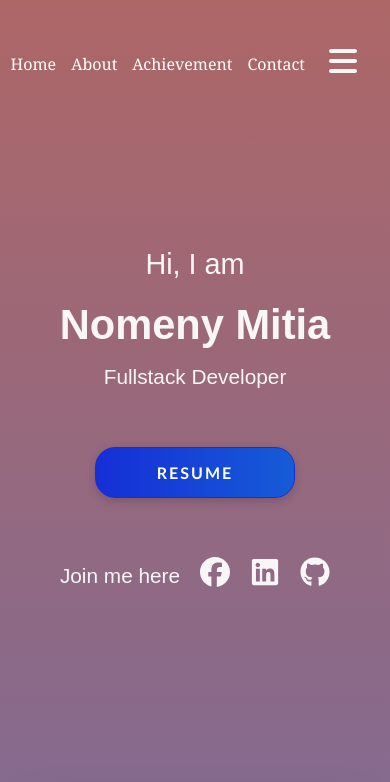
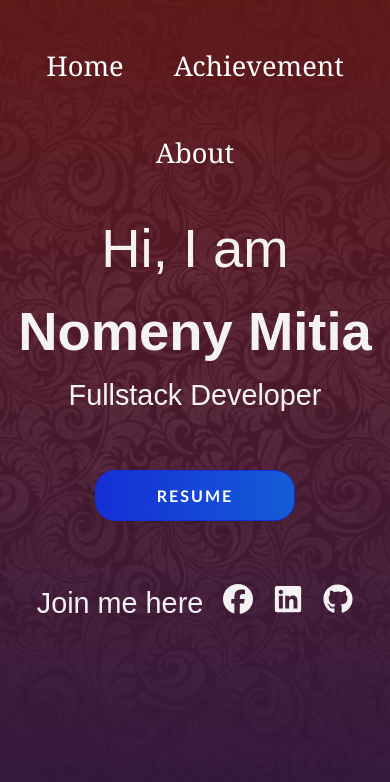
Before and after one commit to NomenyMitia4/portfolio, a Next.js app: page / in a window 390 px wide. Shown: the top 782 px of the page. Built offline with nearby package versions, Linux system fonts and the light colour scheme.

Commit message:
About page updated

```diff
--- /dev/null
+++ b/src/app/components/menu/menu.module.css
@@ -0,0 +1,30 @@
+.header
+{
+    z-index: 1;
+    width: 100%;
+    position: absolute;
+    top: 5%;
+}
+
+.items
+{
+    position: relative;
+    display: flex;
+    align-items: center;
+    justify-content: center;
+    gap: 50px;
+    padding: 5px;
+    font-size: 1.2rem;
+    font-family:Cambria, Cochin, Georgia, Times, 'Times New Roman', serif;
+    color: #ffffff;
+    cursor: pointer;
+}
+
+@media (max-width: 700px)
+{
+    .items
+    {
+        flex-wrap: wrap;
+        font-size: 1.7em;
+    }
+}
--- /dev/null
+++ b/src/app/components/menu/menu.tsx
@@ -0,0 +1,19 @@
+import style from "./menu.module.css"
+import Image from "next/image";
+import Link from "next/link";
+
+const Menu = () => {
+    return (
+        <>
+            <div className={style.header}>
+                <div className={style.items}>
+                    <Link href={"/"}>Home</Link>
+                    <Link href={"/achievement"}>Achievement</Link>
+                    <Link href={"/about"}>About</Link>
+                </div>
+            </div>
+        </>
+    )
+}
+
+export default Menu;
--- a/src/app/home.module.css
+++ b/src/app/home.module.css
@@ -1,11 +1,9 @@
-
-
 .header
 {
     position: fixed;
     top: 0;
     left: 0;
-    background: linear-gradient(rgba(136, 34, 34, 0.69), rgba(72, 36, 94, 0.679));
+    background: linear-gradient(rgba(136, 34, 34, 0.69), rgba(72, 36, 94, 0.679)), url("/background/bg.jpg");
     background-repeat: no-repeat;
     background-size: cover;
     background-position: center;
@@ -80,27 +78,6 @@
     font-family:'Trebuchet MS', 'Lucida Sans Unicode', 'Lucida Grande', 'Lucida Sans', Arial, sans-serif;
     letter-spacing: 2px;
     font-size: 1.2em;
-}
-
-.menu
-{
-    position: absolute;
-    top: 3em;
-    right: 22em;
-    display: flex;
-    align-items: center;
-    justify-content: center;
-    gap: 30px;
-}
-
-.menu .item
-{
-    font-family: 'Montserrat', sans-serif;
-    padding: 5px;
-    font-size: 1.2rem;
-    font-family:Cambria, Cochin, Georgia, Times, 'Times New Roman', serif;
-    color: #ffffff;
-    cursor: pointer;
 }
 
 .social_media
@@ -298,6 +275,10 @@
         gap: 15px;
     }
 
+    .btn
+    {
+        text-align: center;
+    }
     .service
     {
         width: 70%;
@@ -316,40 +297,24 @@
 {
     .container h1
     {
-        font-size: 2.6rem;
+        font-size: 3.4rem;
         margin-top: 20px;
         text-align: center;
     }
 
     .container h2
     {
-        font-size: 1.8rem;
+        font-size: 3.4rem;
     }
 
     .container p
     {
-        font-size: 1.3rem;
+        font-size: 1.8rem;
     }
 
     .btn
     {
         text-align: center;
-    }
-
-    .burger
-    {
-        right: 2em;
-    }
-
-    .menu
-    {
-        gap: 5px;
-        right: 5em;
-    }
-
-    .menu .item
-    {
-        font-size: 1rem;
     }
 
     .social_media
--- a/src/app/layout.tsx
+++ b/src/app/layout.tsx
@@ -13,8 +13,8 @@ const geistMono = Geist_Mono({
 });
 
 export const metadata: Metadata = {
-  title: "Create Next App",
-  description: "Generated by create next app",
+  title: "ANDRIMAHEVA",
+  description: "This is my portfolio, generated by create next app",
 };
 
 export default function RootLayout({
--- a/src/app/page.tsx
+++ b/src/app/page.tsx
@@ -2,27 +2,19 @@ import style from "./home.module.css";
 import { FontAwesomeIcon } from "@fortawesome/react-fontawesome";
 import { faArrowAltCircleLeft, faArrowAltCircleRight } from "@fortawesome/free-solid-svg-icons";
 import { faLinkedin, faFacebook, faGithub } from "@fortawesome/free-brands-svg-icons";
-import { faBars } from "@fortawesome/free-solid-svg-icons";
-import Link from "next/link";
+import Menu from "./components/menu/menu";
 
 export default function Home()
 {
   return(
     <>
       <div className={style.header}></div>
+      <div className={style.menu}>
+        <Menu/>
+      </div>
       <div className={style.home}>
-
         {/* Container starts here */}
         <div className={style.container}>
-          <div className={style.menu}>
-            <div className={style.item}>Home</div>
-            <div className={style.item}><Link href={"/about"}>About</Link></div>
-            <div className={style.item}><Link href={"/achievement"}>Achievement</Link></div>
-            <div className={style.item}>Contact</div>
-          </div>
-          <div className={style.burger}>
-            <FontAwesomeIcon icon={faBars} size="2x" width={30} height={30}/>
-          </div>
           <h2>Hi, I am</h2>
           <h1>Nomeny Mitia</h1>
           <p>Fullstack Developer</p>
```
Also changed, not shown: src/app/about/about.module.css (+40 -18 lines), src/app/about/page.tsx (+10 -7 lines), public/background/bg.jpg (added).
